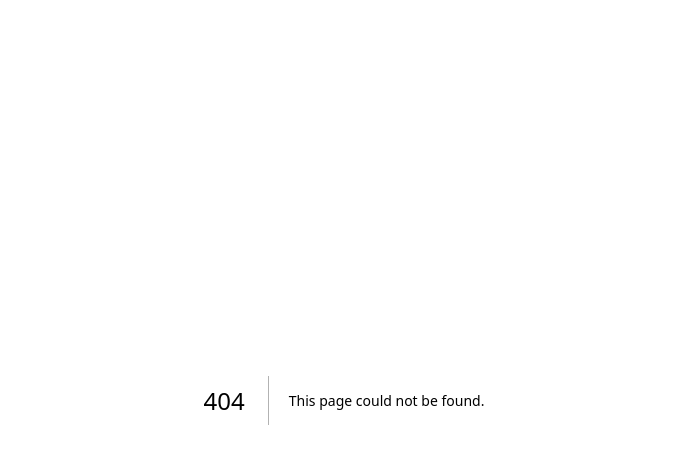
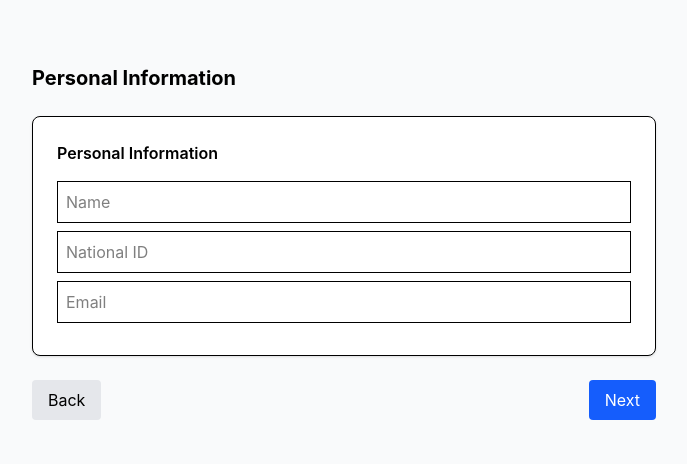
Before and after one commit to AsmaAlfauri/social-support-app, a Next.js app: page /apply in a window 1280 px wide. Before the commit this address had no page. Shown: the top 464 px of the page, without its empty margins (296-983 px from the left). Built offline with nearby package versions, Linux system fonts and the light colour scheme.

Commit message:
feat: implement wizard layout with step components structure

```diff
--- /dev/null
+++ b/app/apply/page.tsx
@@ -0,0 +1,9 @@
+import Wizard from "@/components/wizard/Wizard";
+
+export default function ApplyPage() {
+  return (
+    <main className="min-h-screen bg-gray-50 py-10">
+      <Wizard />
+    </main>
+  );
+}
--- /dev/null
+++ b/components/wizard/Wizard.tsx
@@ -0,0 +1,41 @@
+"use client";
+
+import { useWizard } from "@/store/wizard.context";
+import { steps } from "@/features/application/steps";
+
+export default function Wizard() {
+  const { step, nextStep, prevStep } = useWizard();
+
+  const CurrentStep = steps.find((s) => s.id === step)?.component;
+
+  return (
+    <div className="max-w-2xl mx-auto p-6">
+      {/* Step Title */}
+      <h2 className="text-xl font-bold mb-6">
+        {steps.find((s) => s.id === step)?.title}
+      </h2>
+
+      {/* Step Content */}
+      <div className="border p-6 rounded-lg bg-white shadow">
+        {CurrentStep && <CurrentStep />}
+      </div>
+
+      {/* Navigation */}
+      <div className="flex justify-between mt-6">
+        <button
+          onClick={prevStep}
+          className="px-4 py-2 bg-gray-200 rounded"
+        >
+          Back
+        </button>
+
+        <button
+          onClick={nextStep}
+          className="px-4 py-2 bg-blue-600 text-white rounded"
+        >
+          Next
+        </button>
+      </div>
+    </div>
+  );
+}
--- /dev/null
+++ b/features/application/steps/Step1.tsx
@@ -0,0 +1,11 @@
+export default function Step1() {
+  return (
+    <div>
+      <h3 className="font-semibold mb-4">Personal Information</h3>
+
+      <input className="border p-2 w-full mb-2" placeholder="Name" />
+      <input className="border p-2 w-full mb-2" placeholder="National ID" />
+      <input className="border p-2 w-full mb-2" placeholder="Email" />
+    </div>
+  );
+}
--- /dev/null
+++ b/features/application/steps/Step2.tsx
@@ -0,0 +1,10 @@
+export default function Step2() {
+  return (
+    <div>
+      <h3 className="font-semibold mb-4">Financial Information</h3>
+
+      <input className="border p-2 w-full mb-2" placeholder="Monthly Income" />
+      <input className="border p-2 w-full mb-2" placeholder="Employment Status" />
+    </div>
+  );
+}
--- /dev/null
+++ b/features/application/steps/Step3.tsx
@@ -0,0 +1,17 @@
+export default function Step3() {
+  return (
+    <div>
+      <h3 className="font-semibold mb-4">Situation Description</h3>
+
+      <textarea
+        className="border p-2 w-full mb-2"
+        placeholder="Current Financial Situation"
+      />
+
+      <textarea
+        className="border p-2 w-full mb-2"
+        placeholder="Reason for applying"
+      />
+    </div>
+  );
+}
--- /dev/null
+++ b/features/application/steps/index.tsx
@@ -0,0 +1,9 @@
+import Step1 from "./Step1";
+import Step2 from "./Step2";
+import Step3 from "./Step3";
+
+export const steps = [
+  { id: 1, title: "Personal Information", component: Step1 },
+  { id: 2, title: "Financial Information", component: Step2 },
+  { id: 3, title: "Situation Description", component: Step3 },
+];
```
